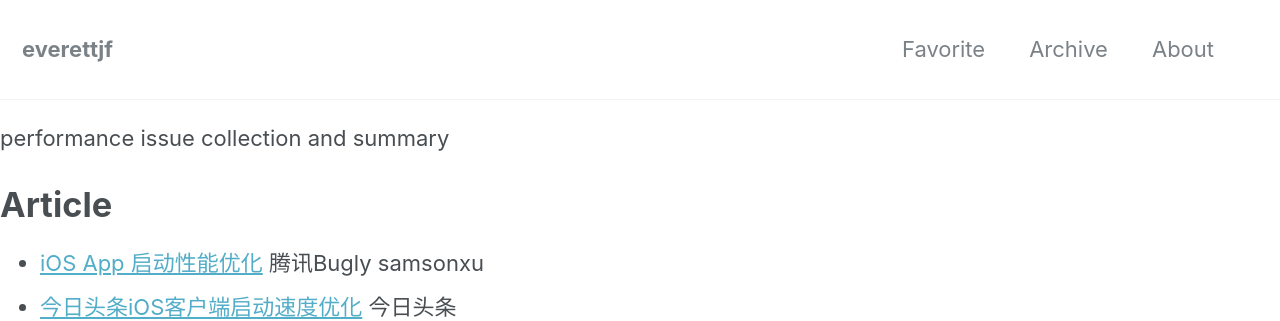
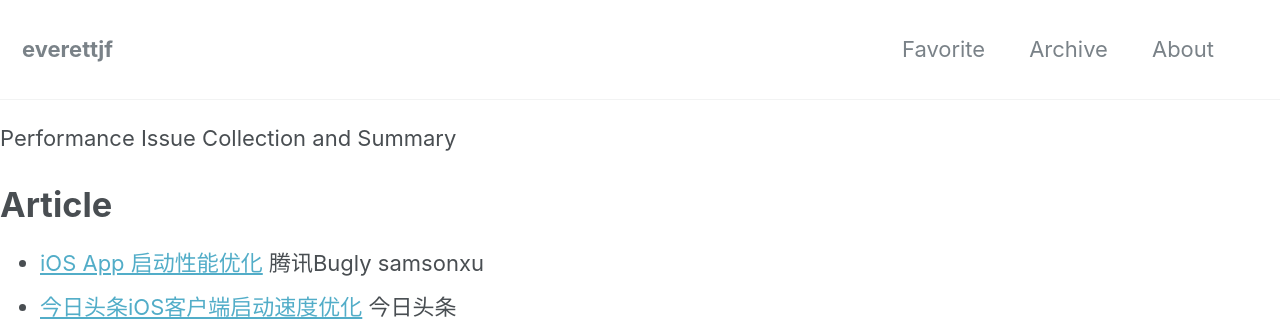
Before and after one commit to zhangkn/everettjf.github.io, a Jekyll site: the page built from perfissue.md, in a window 1280 px wide. Shown: the top 321 px of the page. Built offline with Jekyll 4.4.1, drawn with Linux system fonts in a browser that asks for light colours; our own code applies the rules of GitHub Pages for plain Markdown files; comment, search, counter and statistics services are not loaded.

```diff
--- a/perfissue.md
+++ b/perfissue.md
@@ -1,4 +1,4 @@
-performance issue collection and summary
+Performance Issue Collection and Summary
 
 # Article
 
```
